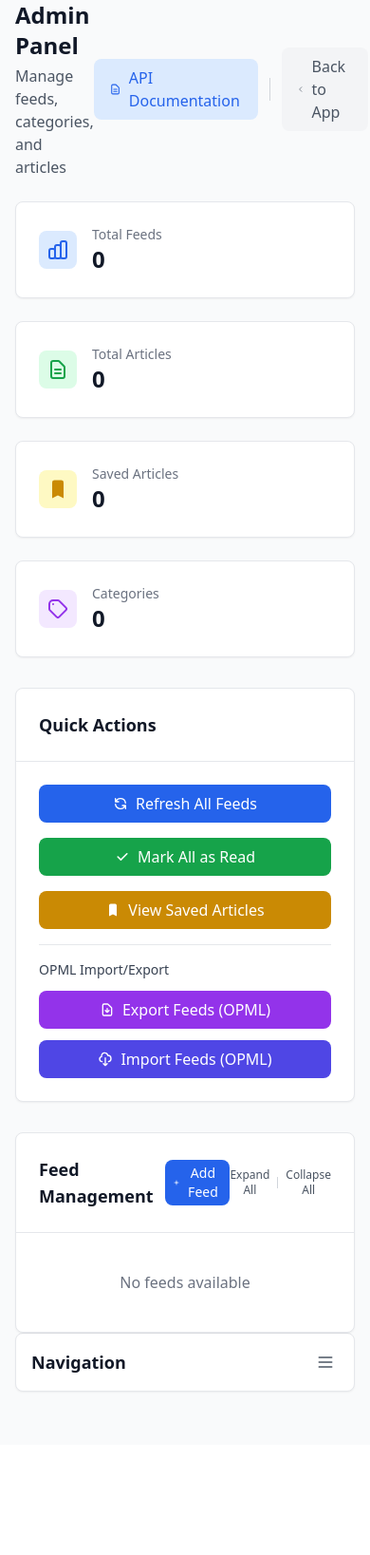
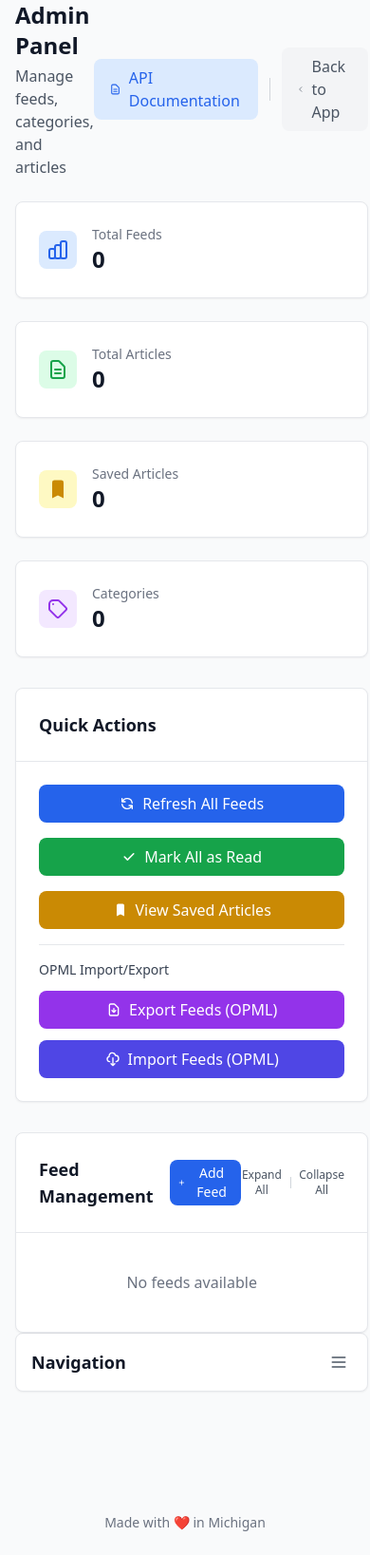
Before and after one commit to dannycab/stupidrss, a FastAPI app: page /admin in a window 390 px wide. Shown: the part 129-1766 px from the top of the page at 95% size. Before the commit the page ends 1595 px from the top, so only its background shows below. Run offline with FastAPI, Linux system fonts and the light colour scheme; data that the repository does not hold is empty; some libraries are stand-ins or nearby versions.

Commit message:
Add Michigan footer to docs page and README
- Added 'Made with ❤️ in Michigan' footer to the docs page\n- Added a reference to 'Made with love in Michigan' in the README features list\n- Base template already had the footer implemented\n\nCloses #11

```diff
--- a/docs/index.html
+++ b/docs/index.html
@@ -533,5 +533,10 @@ docker-compose up -d
             });
         });
     </script>
+
+    <!-- Footer -->
+    <footer class="py-6 mt-12 text-center text-sm text-gray-500 dark:text-gray-400 border-t border-gray-200 dark:border-gray-700">
+        <p>Made with <span class="text-red-500">❤️</span> in Michigan</p>
+    </footer>
 </body>
 </html>
--- a/templates/base.html
+++ b/templates/base.html
@@ -19,7 +19,7 @@
         }
     </script>
 </head>
-<body class="bg-gray-50 dark:bg-gray-900 font-sans transition-colors">
+<body class="bg-gray-50 dark:bg-gray-900 font-sans transition-colors min-h-screen flex flex-col">
     <header class="bg-white dark:bg-gray-800 shadow-sm border-b border-gray-200 dark:border-gray-700 transition-colors">
         <div class="max-w-7xl mx-auto px-4 sm:px-6 lg:px-8">
             <div class="flex justify-between items-center py-4">
@@ -60,7 +60,7 @@
         </div>
     </header>
 
-    <main class="max-w-7xl mx-auto px-4 sm:px-6 lg:px-8 py-8">
+    <main class="max-w-7xl mx-auto px-4 sm:px-6 lg:px-8 py-8 flex-grow">
         {% block content %}{% endblock %}
     </main>
 
@@ -200,5 +200,10 @@
     </script>
 
     {% block extra_js %}{% endblock %}
+
+    <!-- Footer -->
+    <footer class="py-6 mt-12 text-center text-sm text-gray-500 dark:text-gray-400">
+        <p>Made with <span class="text-red-500">❤️</span> in Michigan</p>
+    </footer>
 </body>
 </html>
```
Also changed, not shown: README.md.
